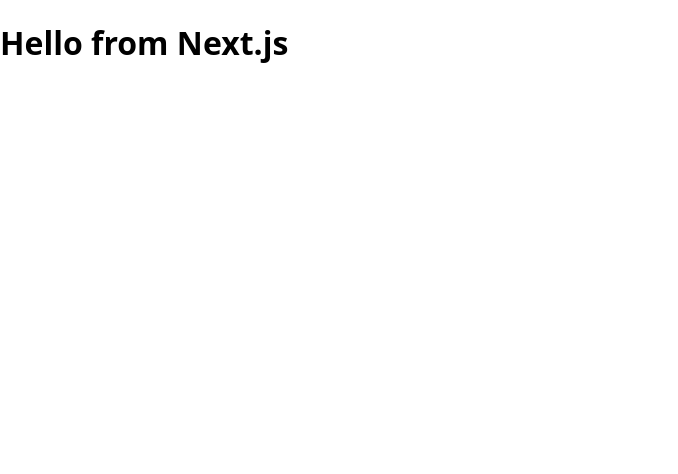
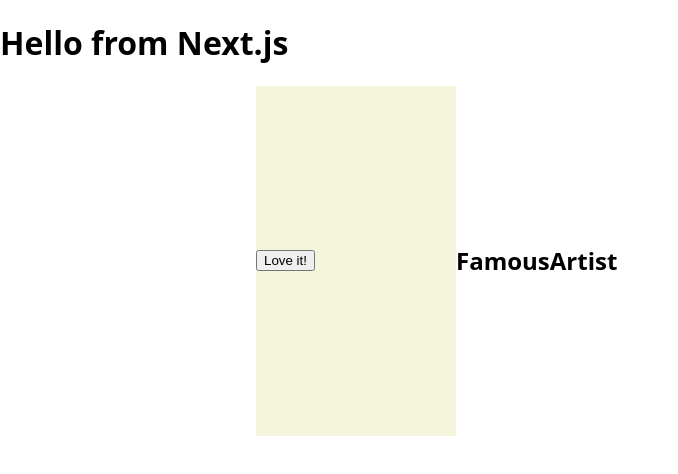
Before and after one commit to Charlotte-Ketteler/art-gallery-app-1, a Next.js app: page / in a window 1280 px wide. Shown: the top 474 px of the page, without its empty margins (0-678 px from the left). Built offline with nearby package versions, Linux system fonts and the light colour scheme.

Commit message:
Spotlight

```diff
--- /dev/null
+++ b/components/FavoriteButton/index.js
@@ -0,0 +1,15 @@
+import {useState} from 'react';
+
+export default function FavoriteButton(){
+    const [favorite, setFavorite] = useState(false);
+
+    console.log(favorite);
+
+    return(
+        <>
+        <button onClick={() => setFavorite(!favorite)}>Love it!</button>
+        </>
+
+    )
+
+}
--- /dev/null
+++ b/components/SpotlightPiece/index.js
@@ -0,0 +1,33 @@
+import styled from "styled-components";
+ import FavoriteButton from "../FavoriteButton/index.js";
+
+const Body = styled.div`
+display: flex;
+align-items: center;
+flex-wrap: wrap;
+
+`;
+
+const ImageContainer = styled.section`
+position: relative;
+display: flex;
+align-items: center;
+height: 350px;
+width 200px;
+background-color: beige;
+margin-left: 20%;
+
+`;
+
+  export default function Spotlight({image, artist}){
+
+    return(
+<Body>
+
+<ImageContainer>
+<FavoriteButton/>
+</ImageContainer>
+<h2>FamousArtist</h2>
+</Body>
+    );
+  }
--- a/pages/_app.js
+++ b/pages/_app.js
@@ -1,4 +1,5 @@
 import GlobalStyle from "../styles";
+
 
 export default function App({ Component, pageProps }) {
   return (
--- a/pages/index.js
+++ b/pages/index.js
@@ -1,7 +1,10 @@
+import Spotlight from '../components/SpotlightPiece/index.js';
+
 export default function HomePage() {
   return (
     <div>
       <h1>Hello from Next.js</h1>
+      <Spotlight></Spotlight>
     </div>
   );
 }
```
